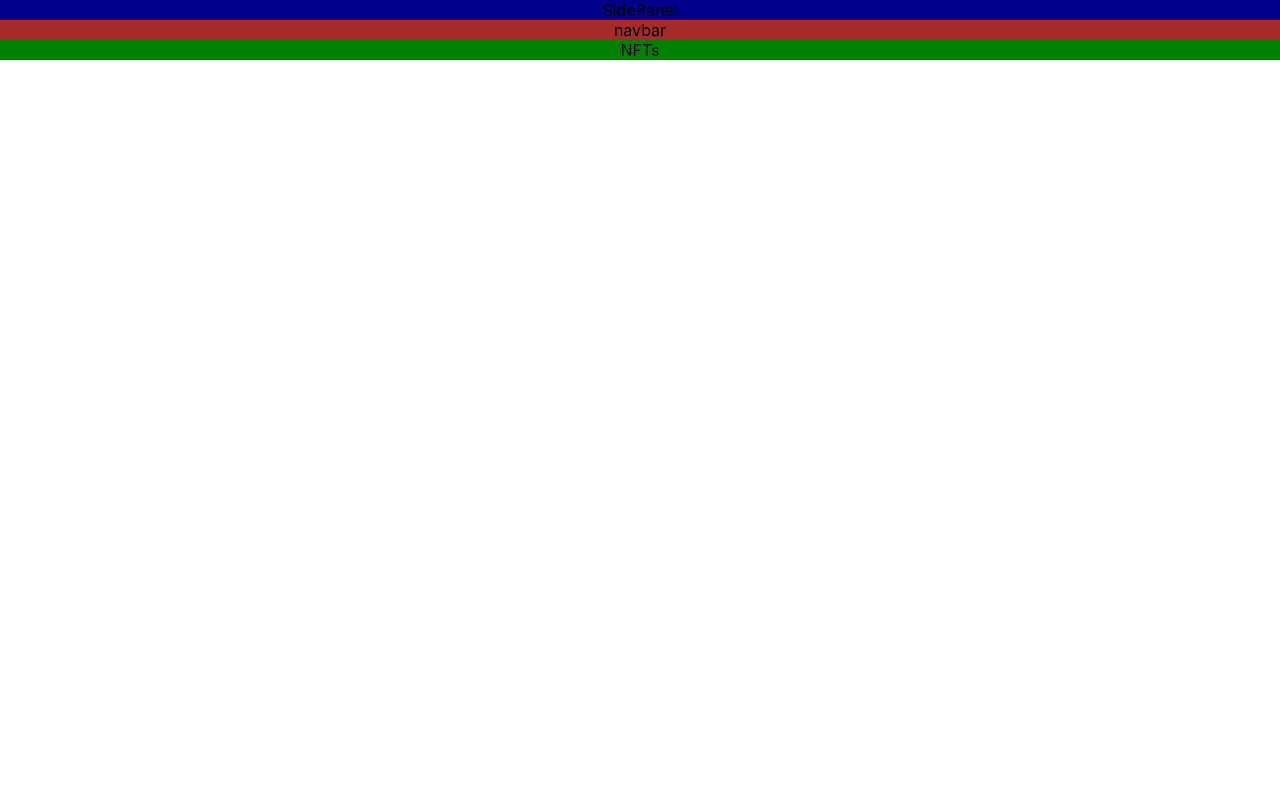
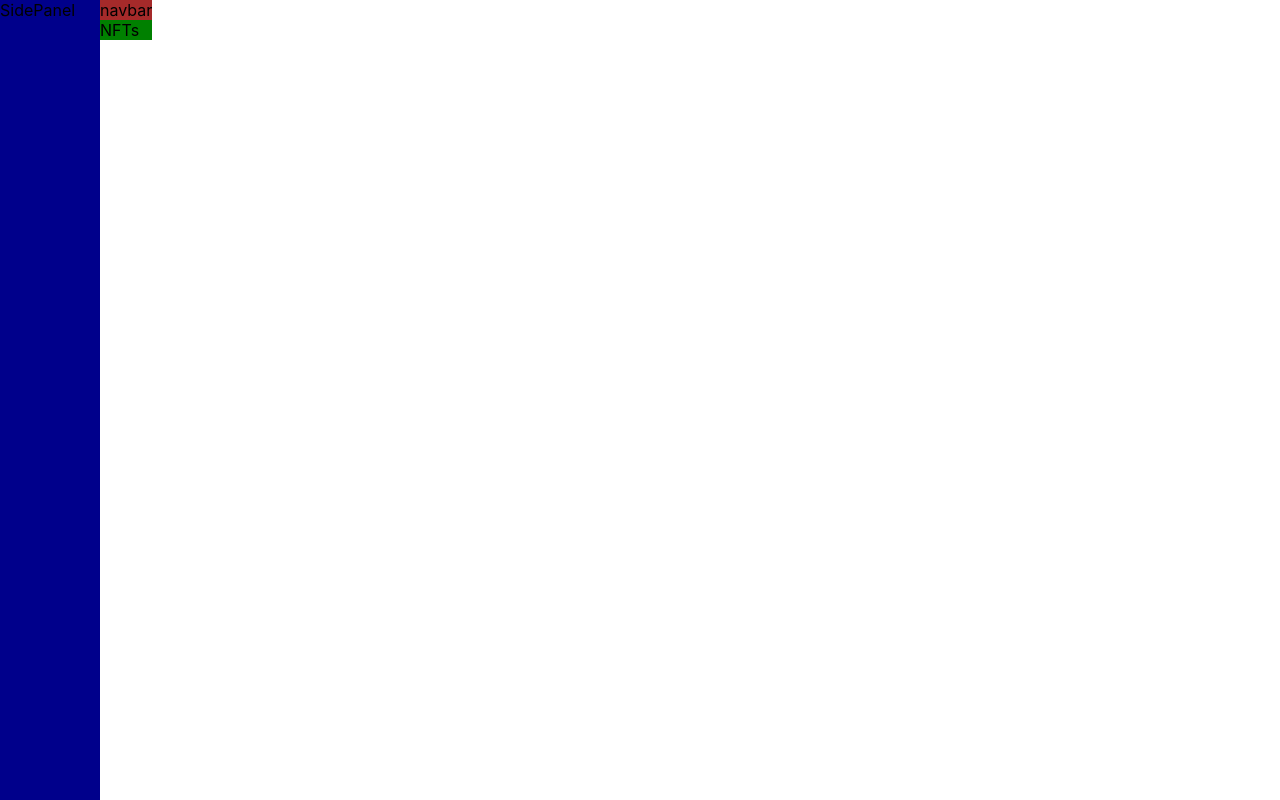
Before and after one commit to THEmmanuel/NFT-marketplace, a React (Create React App) app: page / in a window 1280 px wide. Built offline with nearby package versions, Linux system fonts and the light colour scheme.

Commit message:
style sidepanel and layout in app.js

```diff
--- a/src/App.css
+++ b/src/App.css
@@ -1,38 +1,4 @@
 .App {
-  text-align: center;
+  display: flex;
+  flex-direction: row;
 }
-
-.App-logo {
-  height: 40vmin;
-  pointer-events: none;
-}
-
-@media (prefers-reduced-motion: no-preference) {
-  .App-logo {
-    animation: App-logo-spin infinite 20s linear;
-  }
-}
-
-.App-header {
-  background-color: #282c34;
-  min-height: 100vh;
-  display: flex;
-  flex-direction: column;
-  align-items: center;
-  justify-content: center;
-  font-size: calc(10px + 2vmin);
-  color: white;
-}
-
-.App-link {
-  color: #61dafb;
-}
-
-@keyframes App-logo-spin {
-  from {
-    transform: rotate(0deg);
-  }
-  to {
-    transform: rotate(360deg);
-  }
-}
--- a/src/App.js
+++ b/src/App.js
@@ -4,13 +4,15 @@ import NFTs from './containers/NFTs/NFTs';
 import SidePanel from './containers/SidePanel/SidePanel';
 
 function App() {
-  return (
-    <div className="App">
-		<SidePanel/>
-		<NavBar/>
-		<NFTs/>
-    </div>
-  );
+	return (
+		<div className="App">
+			<SidePanel />
+			<section>
+				<NavBar />
+				<NFTs />
+			</section>
+		</div>
+	);
 }
 
 export default App;
--- a/src/containers/SidePanel/SidePanel.module.css
+++ b/src/containers/SidePanel/SidePanel.module.css
@@ -1,3 +1,5 @@
 .SidePanel{
 	background-color: darkblue;
+	width: 100px;
+	height: 100vh;
 }
```
